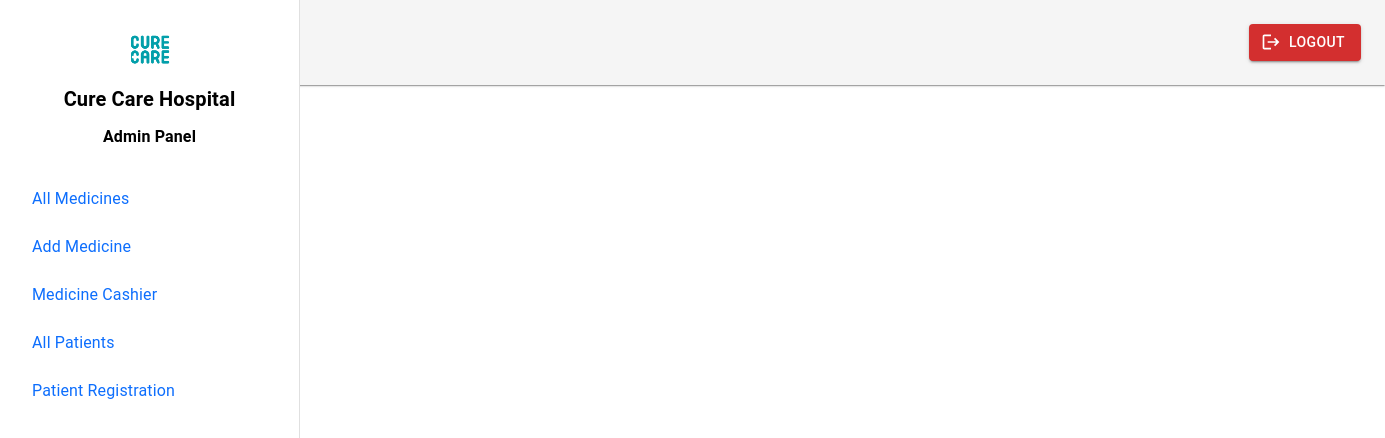
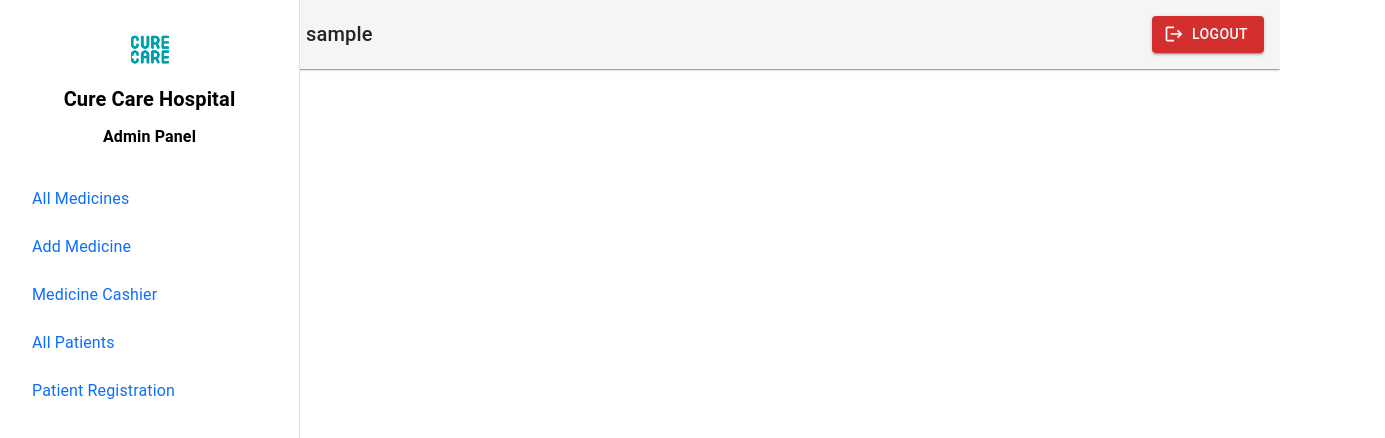
Before and after one commit to Sunilsahoo96/Hospital-Mng-Frontend, a React (Create React App) app: page /admin-dashboard in a window 1280 px wide. Shown: the top 438 px of the page, 1385 px wide, since content can reach past the window. Built offline with nearby package versions, Linux system fonts and the light colour scheme; sample sign-in values are in the browser's storage; a web font is replaced by a local one.

Commit message:
variable name changes and design change

```diff
--- a/src/Hospital.css
+++ b/src/Hospital.css
@@ -16,7 +16,7 @@
 
 body {
     /* background: radial-gradient(circle at 30% 30%, #30475E, #0D1B2A); */
-    display: flex;
+    /* display: flex; */
     justify-content: center;
     align-items: center;
     height: 100vh;
--- a/src/components/Auth.jsx
+++ b/src/components/Auth.jsx
@@ -77,14 +77,14 @@ const Auth = () => {
     }
 
     const endpoint = isLogin ? "login" : "signup";
-    const requestData = isLogin
+    const authData = isLogin
       ? { email: formData.email, password: formData.password }
       : formData;
 
     try {
       const response = await axios.post(
         `http://localhost:8000/api/auth/${endpoint}`,
-        requestData
+        authData
       );
 
       if (isLogin) {
--- a/src/components/Roles/AdminDashboard.jsx
+++ b/src/components/Roles/AdminDashboard.jsx
@@ -6,11 +6,7 @@ import {
   ListItem,
   ListItemText,
   Box,
-  Switch,
   Typography,
-  IconButton,
-  Menu,
-  MenuItem,
   Snackbar,
   Alert,
   Button,
@@ -25,7 +21,6 @@ const AdminDashboard = () => {
   const { themeMode, toggleTheme } = useContext(ThemeContext);
   const navigate = useNavigate();
 
-  const [profileAnchor, setProfileAnchor] = useState(null);
   const [logoutSuccess, setLogoutSuccess] = useState(false);
   const [confirmLogout, setConfirmLogout] = useState(false);
 
@@ -138,7 +133,7 @@ const AdminDashboard = () => {
             justifyContent: "space-between",
             alignItems: "center",
             background: "#f5f5f5",
-            p: 3,
+            p: 2,
             boxShadow: 1,
           }}
         >
```
